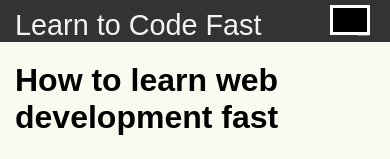
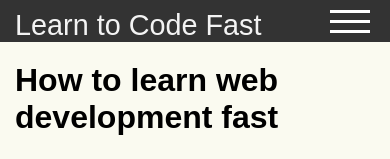
Before and after one commit to Khai-Halim/Article_layout, a plain HTML site: page index.html in a window 390 px wide. Shown: the top 159 px of the page. Drawn offline with Linux system fonts and the light colour scheme.

Commit message:
Added pseudo-elements to hamburger

```diff
--- a/SASS/_header.scss
+++ b/SASS/_header.scss
@@ -12,6 +12,7 @@
             padding-top: 9px;
         }
     }
+
     /* checkbox to make mobile menu appear*/
     #menu{
         display: none;
@@ -30,28 +31,38 @@
             cursor: pointer;
             position: absolute;
             right: 20px;
-            top: 5px;
+            top: 10px;
             z-index: 99;
-            border: solid white;
-            height: 30px;
-            width: 40px;
-            background: white;
+            border: grey;
 
             >span{
                 display: block;
-                height: 100%;
-                width: 100%;
-                background: black;
-
+                height: 3px;
+                width: 40px;
+                background: white;
+                margin: 10px 0;
+                &::before{
+                    content: "";
+                    display: block;
+                    height: 3px;
+                    width: 40px;
+                    background: white;
+                    transform: translateY(-10px);
+                }
+                &::after{
+                    content: "";
+                    display: block;
+                    height: 3px;
+                    width: 40px;
+                    background: white;
+                    transform: translateY(7px);
+                }
             }
     }
 
     nav{
-
         ul{
-
             li{
-
                 display: inline-block;
                 a{
                     display: block;
@@ -73,15 +84,12 @@
     #header{
         flex-direction: column;
         //text-align: center;
-
-        #menu{
+        /*#menu{
             display: initial;
-        }
-
+        }*/
         #hamburger{
             display: block;
         }
-
         nav{
             display: none;
             height: 100vh;
```
Also changed, not shown: style.css, 1 other file.
